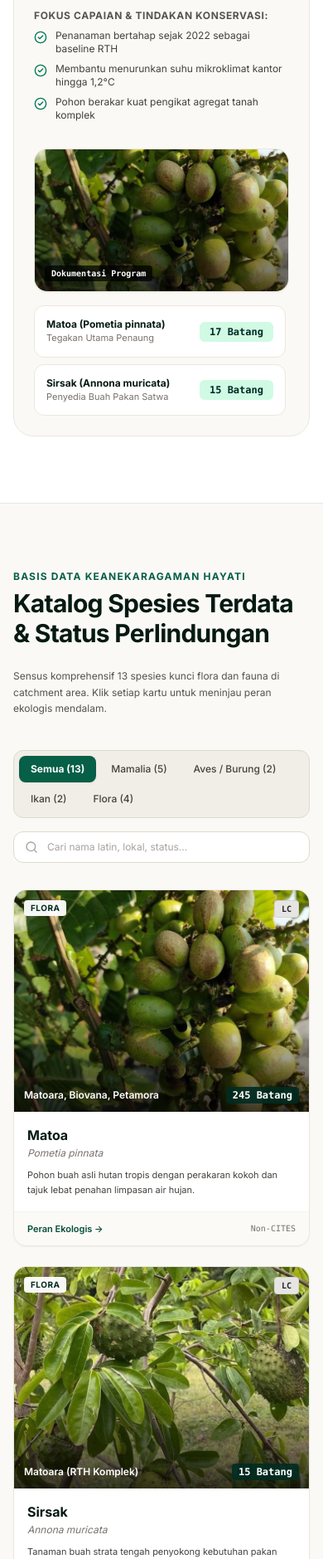
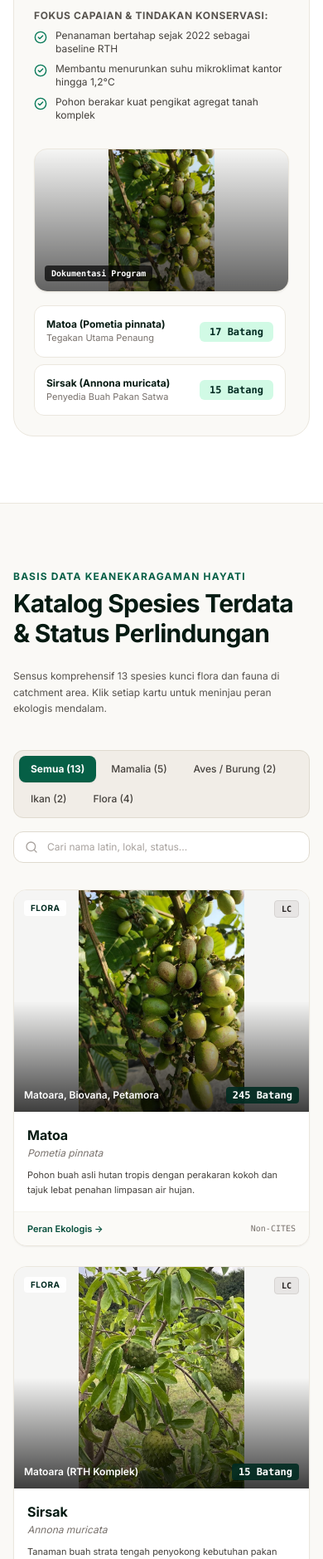
Before and after one commit to drea44/pln, a plain HTML site: page index.html in a window 390 px wide. Shown: the part 3531-5410 px from the top of the page at 83% size. Drawn offline with nearby package versions, Linux system fonts and the light colour scheme.

Commit message:
update 5

```diff
--- a/index.html
+++ b/index.html
@@ -1003,11 +1003,11 @@
       grid.innerHTML = filtered.map(sp => `
         <div onclick="openModal('${sp.id}')" class="group bg-white rounded-2xl border border-sand-200 overflow-hidden shadow-sm hover:shadow-md hover:border-emerald-700 cursor-pointer transition-all duration-300 flex flex-col justify-between">
           <div>
-            <div class="relative aspect-[4/3] overflow-hidden bg-stone-200">
+            <div class="relative aspect-[4/3] overflow-hidden bg-stone-100">
               <img
                 src="${sp.img}"
                 alt="${sp.local}"
-                class="w-full h-full object-cover group-hover:scale-105 transition-transform duration-500"
+                class="w-full h-full object-contain group-hover:scale-105 transition-transform duration-500"
                 onerror="this.onerror=null;this.src='https://images.unsplash.com/photo-1511497584788-87676104235f?w=600&auto=format&fit=crop&q=60';"
               />
               <div class="absolute inset-0 bg-gradient-to-t from-black/75 via-transparent to-transparent"></div>
@@ -1131,11 +1131,11 @@
           </div>
 
           <div class="lg:col-span-5 space-y-4">
-            <div class="rounded-2xl overflow-hidden aspect-video border border-sand-200 shadow-sm relative group bg-stone-200">
+            <div class="rounded-2xl overflow-hidden aspect-video border border-sand-200 shadow-sm relative group bg-stone-100">
               <img
                 src="${p.photo}"
                 alt="${p.title}"
-                class="w-full h-full object-cover group-hover:scale-105 transition-transform duration-500"
+                class="w-full h-full object-contain group-hover:scale-105 transition-transform duration-500"
                 onerror="this.onerror=null;this.src='https://images.unsplash.com/photo-1511497584788-87676104235f?w=600&auto=format&fit=crop&q=60';"
               />
               <div class="absolute inset-0 bg-gradient-to-t from-black/60 to-transparent"></div>
@@ -1177,11 +1177,11 @@
           </div>
 
           <div class="flex flex-col sm:flex-row gap-5 items-start">
-            <div class="w-full sm:w-44 h-44 rounded-2xl overflow-hidden shrink-0 border border-sand-200 bg-stone-200">
+            <div class="w-full sm:w-44 h-44 rounded-2xl overflow-hidden shrink-0 border border-sand-200 bg-stone-100">
               <img
                 src="${sp.img}"
                 alt="${sp.local}"
-                class="w-full h-full object-cover"
+                class="w-full h-full object-contain"
                 onerror="this.onerror=null;this.src='https://images.unsplash.com/photo-1511497584788-87676104235f?w=600&auto=format&fit=crop&q=60';"
               />
             </div>
```
Also changed, not shown: web-konservasi/index.html (+6 -6 lines).
